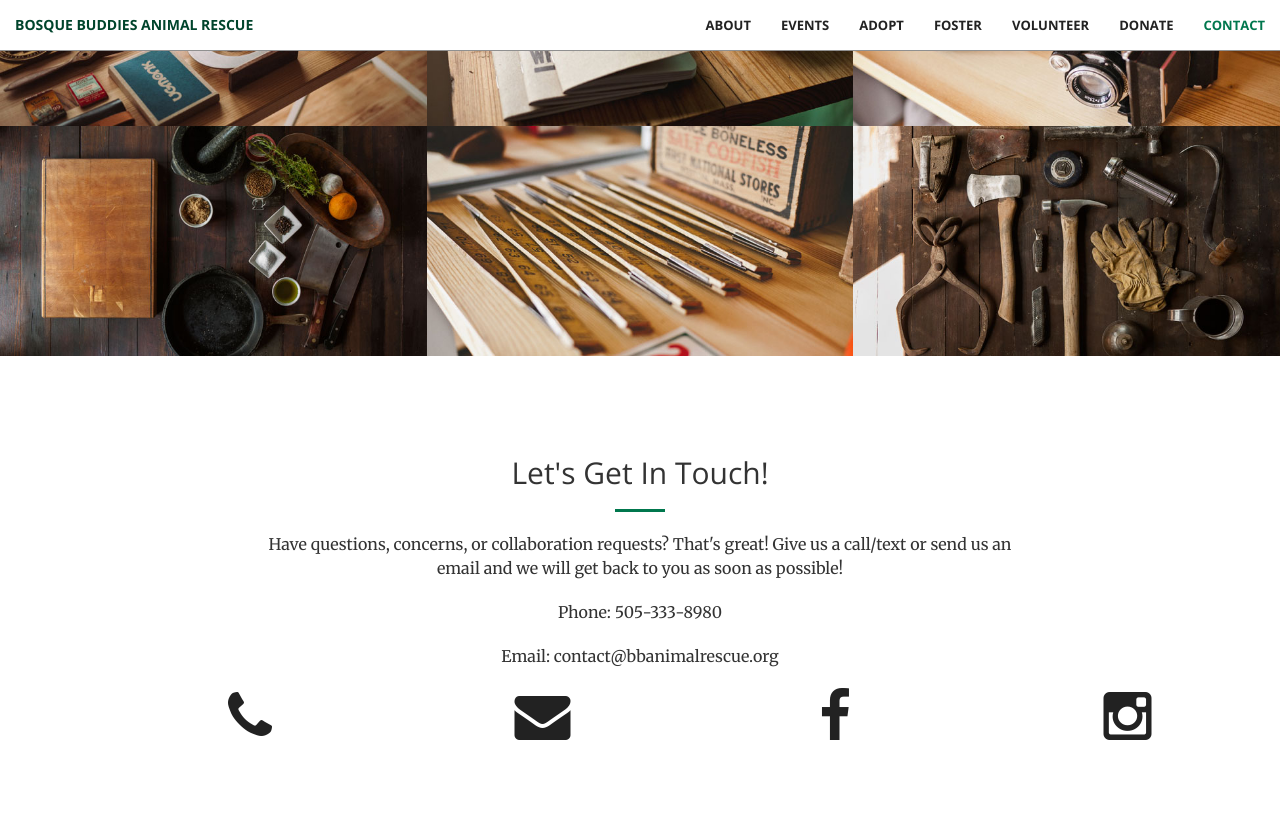
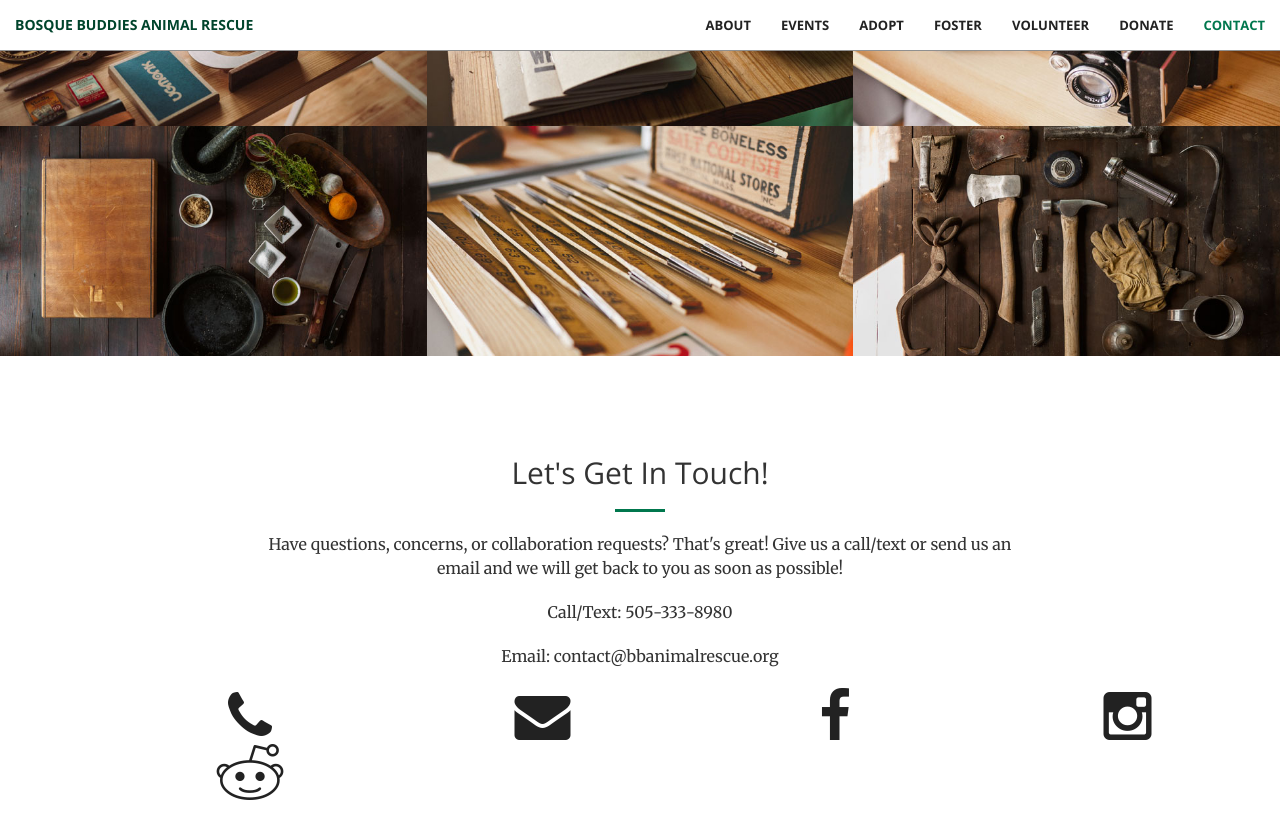
Before and after one commit to bbanimalrescue/bbanimalrescue.github.io, a Jekyll site: the page built from index.html, in a window 1280 px wide and 900 px high, scrolled down 3581 px. Shown: the top 839 px of the window. Built offline with Jekyll 4.4.1, drawn with Linux system fonts in a browser that asks for light colours.

Commit message:
Added reddit

```diff
--- a/_config.yml
+++ b/_config.yml
@@ -8,6 +8,7 @@
 
 facebook_username: BosqueBuddies
 instagram_username: bbanimalrescue
+subreddit_name: BosqueBuddiesRescue
 
 # Build settings
 markdown: kramdown
--- a/_includes/contact.html
+++ b/_includes/contact.html
@@ -5,7 +5,7 @@
                 <h2 class="section-heading">Let's Get In Touch!</h2>
                 <hr class="primary">
                 <p>Have questions, concerns, or collaboration requests? That's great! Give us a call/text or send us an email and we will get back to you as soon as possible!</p>
-                <p>Phone: 505-333-8980</p>
+                <p>Call/Text: 505-333-8980</p>
                 <p>Email: contact@bbanimalrescue.org</p>
             </div>
         </div>
@@ -30,6 +30,11 @@
                     <i class="fa fa-instagram fa-3x wow bounceIn" data-wow-delay=".1s"></i>
                 </a>
             </div>
+            <div class="col-lg-2 col-lg-offset-1 text-center">
+                <a href="https://www.reddit.com/r/{{ site.subreddit_name }}">
+                    <i class="fa fa-reddit fa-3x wow bounceIn" data-wow-delay=".1s"></i>
+                </a>
+            </div>
         </div>
     </div>
 </section>
```
